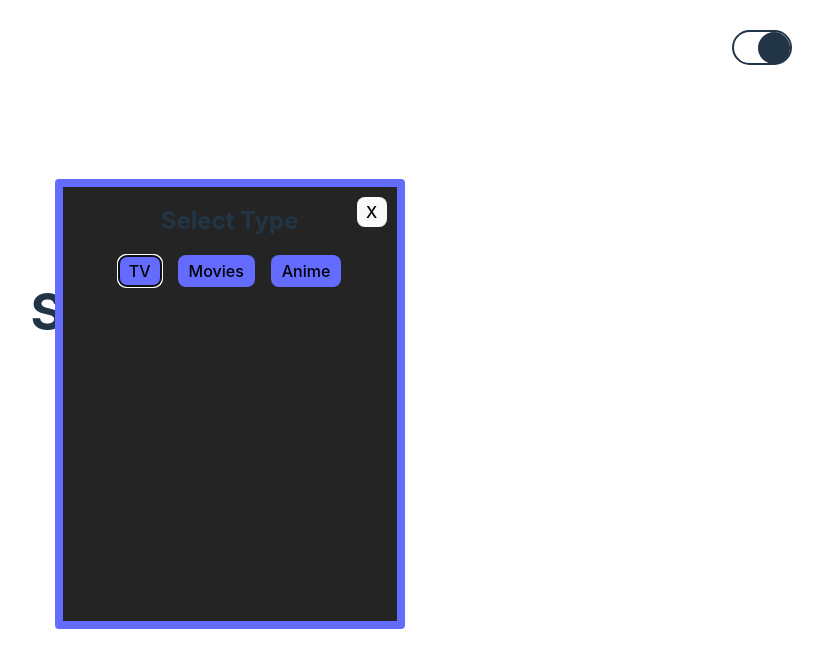
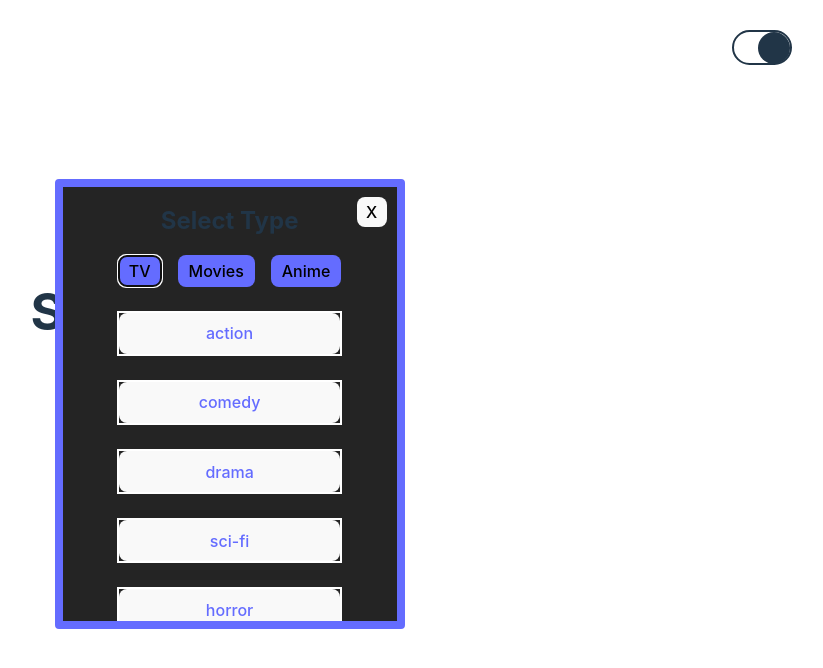
Before and after one commit to coding4freedom/js-show-tracker, a React (Vite) app: page / in a window 1280 px wide. Both pictures are taken after a click on the button "TV". Shown: the top 668 px of the page, without its empty margins (438-1261 px from the left). Built offline with nearby package versions, Linux system fonts and the light colour scheme.

Commit message:
updated genreData file, feature added dynamic genre btn working

```diff
--- /dev/null
+++ b/src/components/GenreList.css
@@ -0,0 +1,13 @@
+
+.modal-genre-group li {
+    width: 225px;
+    height: 100%;
+    border: 2px solid white;
+    list-style: none;
+    margin-top: 1.5rem;
+}
+
+.genre-btn {
+    width: 100%;
+    color: #646cff;
+}
--- /dev/null
+++ b/src/components/GenreList.jsx
@@ -0,0 +1,20 @@
+
+const genreGroup = document.querySelector('.modal-genre-group');
+import "../components/GenreList.css"
+
+
+const GenreList = ({genres, id}) => {
+
+    const selectedGenres = genres.find(genre => genre.id === id)?.genres || [];
+    return (
+        <>
+            {selectedGenres.map((genreName) => (
+                <li key={genreName}>
+                    <button className="genre-btn">{genreName}</button>
+                </li>
+            ))}
+        </>
+    )
+}
+
+export default GenreList;
--- a/src/components/PlusTile.css
+++ b/src/components/PlusTile.css
@@ -20,11 +20,13 @@
     background-color: #242424;;
     border: 8px solid #646cff;
     border-radius: 4px;
+    overflow: hidden;
 }
 
 .modal-content {
     position: relative;
 }
+
 
 .modal-title {
     padding: 1rem;
@@ -45,6 +47,15 @@
     border-color: white;
 }
 
+.modal-genre-group {
+    display: flex;
+    flex-direction: column;
+    justify-content: center;
+    align-items: center;
+    overflow-y: scroll;
+    scroll-behavior: smooth;
+}
+
 .close-modal {
     position: absolute;
     right: 10px;
--- a/src/components/PlusTile.jsx
+++ b/src/components/PlusTile.jsx
@@ -1,10 +1,12 @@
 
 import React, { useState } from "react";
-
+import genres from "../data/genreData";
 import '../components/PlusTile.css';
+import GenreList from "./GenreList";
 
 const PlusTile = () => {
     const [ modal, setModal ] = useState(true);
+    const [ selectedId, setSelectedId] = useState(null);
 
     const toggleModal = () => {
         setModal(!modal);
@@ -15,6 +17,7 @@ const PlusTile = () => {
     } else {
         document.body.classList.remove('show-modal');
     }
+
 
     return (
         <div className="plus">
@@ -29,15 +32,15 @@ const PlusTile = () => {
                         <div className="modal-top--group">
                             <h2 className="modal-title">Select Type</h2>
                             <div className="modal-btn--group">
-                                <button className="modal-btn">TV</button>
-                                <button className="modal-btn">Movies</button>
-                                <button className="modal-btn">Anime</button>
+                                <button className="modal-btn" onClick={() => setSelectedId('tv')}>TV</button>
+                                <button className="modal-btn" onClick={() => setSelectedId('movies')}>Movies</button>
+                                <button className="modal-btn" onClick={() => setSelectedId('anime')}>Anime</button>
                             </div>
-                            <div className="modal-genre-group">
-
-                            </div>
+                            <ul className="modal-genre-group">
+                                {selectedId && <GenreList genres={genres} id={selectedId}/>}
+                            </ul>
                         </div>
-                        <button className="close-modal">X</button>
+                        <button className="close-modal" onClick={toggleModal}>X</button>
                     </div>
                 </div>
             )}
--- a/src/data/genreData.js
+++ b/src/data/genreData.js
@@ -1,5 +1,5 @@
 
-const genre = [
+const genres = [
     {
         id: 'tv',
         genres: ['action', 'comedy', 'drama', 'sci-fi', 'horror', 'romance', 'fantasy', 'western'],
@@ -10,8 +10,8 @@ const genre = [
     },
     {
         id: 'anime',
-        genres: ['action', 'adventure', 'comedy', 'drama', 'ecchi', 'fantasy', 'horror', 'isekai', 'magic', 'mecha', 'mystery', 'romance', 'sci-fi', 'shounen', 'slice-of-life', 'sports', 'space', 'harem', 'music', 'game'],
+        genres: ['action', 'adventure', 'comedy', 'drama', 'ecchi', 'fantasy', 'horror', 'isekai', 'magic', 'mecha', 'mystery', 'romance', 'sci-fi', 'shonen', 'slice-of-life', 'sports', 'space', 'harem', 'music', 'game', 'thriller', 'shojo'],
     },
 ];
 
-export default genre;
+export default genres;
```
